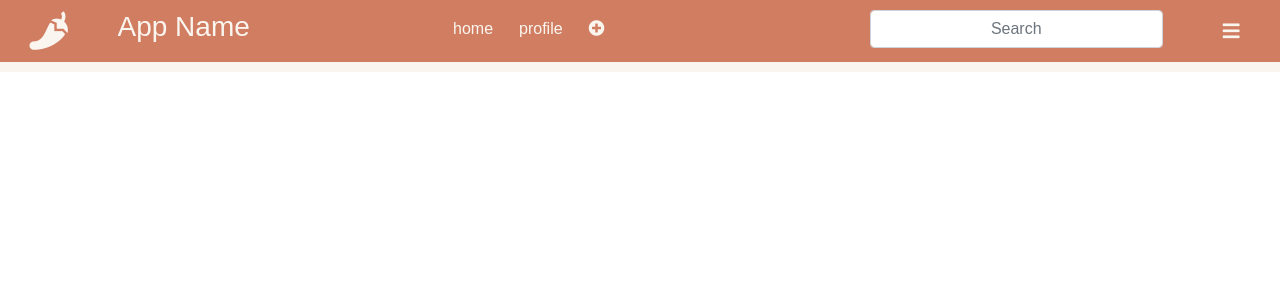
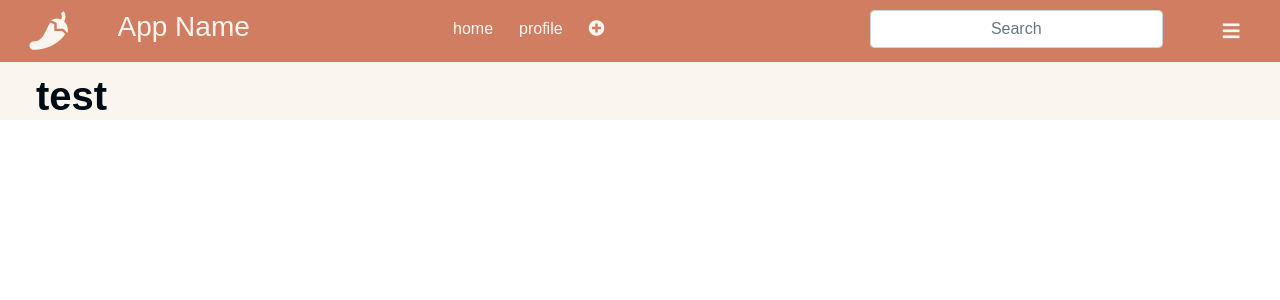
Before and after one commit to ziamah/wbdv-sp21-02-md-client-react, a React (Create React App) app: page /new-recipe in a window 1280 px wide. Shown: the top 300 px of the page. Built offline with nearby package versions, Linux system fonts and the light colour scheme; a web font is replaced by a local one.

Commit message:
added new component: new recipe page

```diff
--- a/src/components/base-app.js
+++ b/src/components/base-app.js
@@ -3,6 +3,7 @@ import {Route, Link} from "react-router-dom";
 import NavigationBar from "./navigation-bar/navigation-bar";
 import HomePage from "./home-page/home-page";
 import DetailsPage from "./details-page/details-page";
+import NewRecipe from "./new-recipe-page";
 
 class BaseApp extends React.Component {
     render() {
@@ -14,6 +15,9 @@ class BaseApp extends React.Component {
                         <HomePage/>
                     </Route>
                     <Route path="/profile"></Route>
+                    <Route path="/new-recipe">
+                        <NewRecipe/>
+                    </Route>
                     {/*<Route path="/results"></Route>*/}
                     <Route path="/details">
                         {/*TODO: Implement details url dependent on recipe id*/}
--- a/src/components/navigation-bar/navigation-links.js
+++ b/src/components/navigation-bar/navigation-links.js
@@ -11,9 +11,11 @@ const NavigationLinks = () => {
                 </button>
             </Link>
             <button className="btn wbdv-navbar-btn">profile</button>
+            <Link to="/new-recipe">
             <button className="btn wbdv-navbar-btn">
                 <i className="fas fa-plus-circle"></i>
             </button>
+            </Link>
         </>
     )
 }
--- /dev/null
+++ b/src/components/new-recipe-page.js
@@ -0,0 +1,11 @@
+const NewRecipe = () => {
+    return (
+        <div>
+            <h1 className="h1">
+                test
+            </h1>
+        </div>
+    )
+}
+
+export default NewRecipe
```
